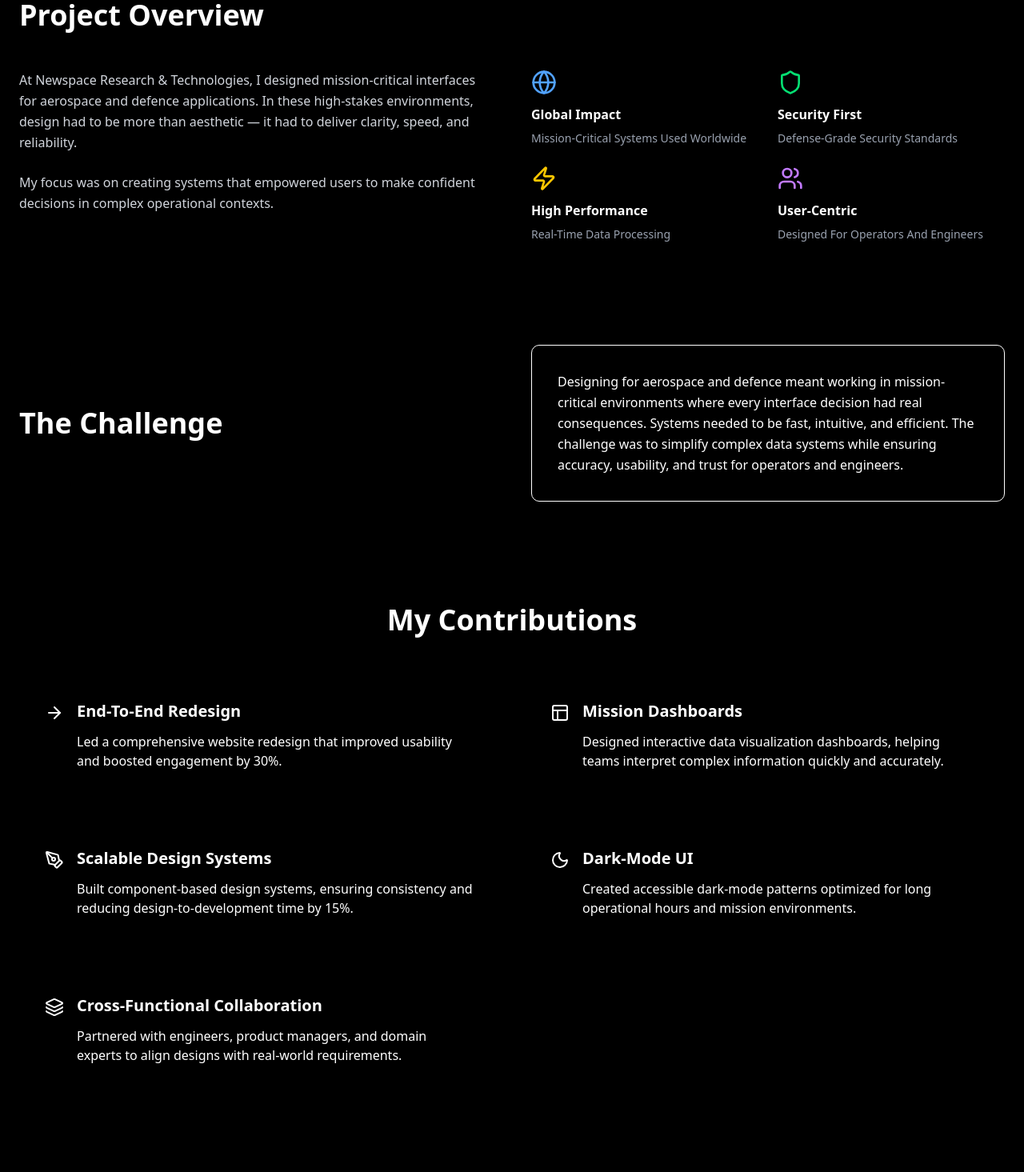
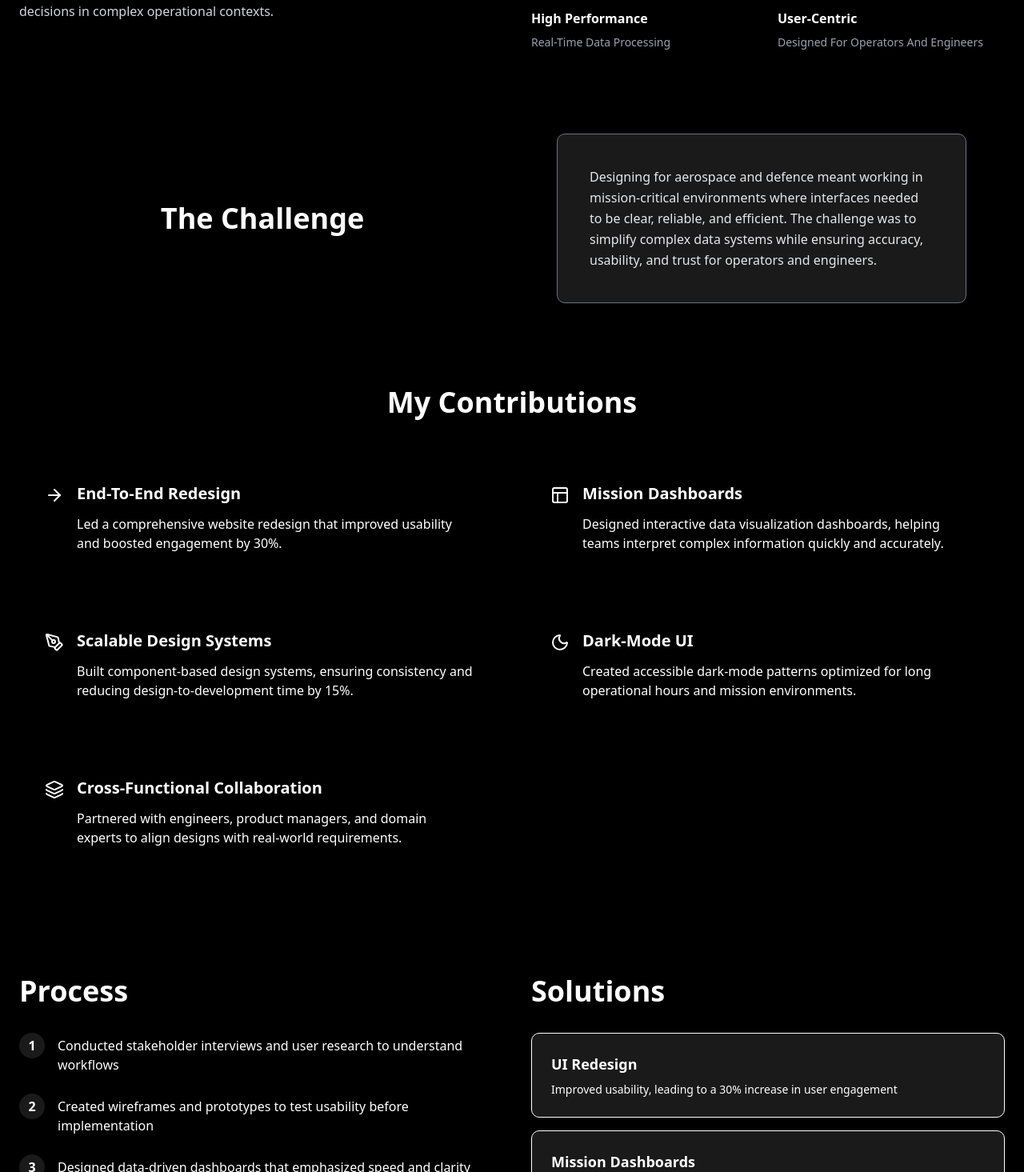
Before and after one commit to guptaRishi00/Shristi-port, a Next.js app: page /Projects/Newspace in a window 1280 px wide. Shown: the part 865-2330 px from the top of the page at 80% size. Built offline with nearby package versions, Linux system fonts and the light colour scheme.

Commit message:
Updated project page

```diff
--- a/app/Projects/Newspace/page.tsx
+++ b/app/Projects/Newspace/page.tsx
@@ -33,7 +33,7 @@ export default function NewspacePortfolio() {
       <Navbar />
 
       {/* Hero Section */}
-      <section className="relative w-full min-h-screen">
+      <section className="relative w-full min-h-[70vh]">
   {heroBackgroundImage && (
     <>
       <Image
@@ -47,9 +47,7 @@ export default function NewspacePortfolio() {
     </>
   )}
 
-        {/* Hero Content */}
   <div className="relative z-20 max-w-7xl mx-auto px-6 sm:px-12 lg:px-16 pt-24 sm:pt-32 flex flex-col">
-          {/* Back to Projects Button */}
     <Link href="/#projects" scroll={true}>
       <button className="flex items-center gap-2 text-gray-400 hover:text-white transition-colors mb-6">
         <ArrowLeft className="w-4 h-4" />
@@ -57,7 +55,6 @@ export default function NewspacePortfolio() {
       </button>
     </Link>
 
-          {/* Hero Text */}
     <h1 className="text-4xl sm:text-5xl md:text-6xl font-bold mb-4 sm:mb-6 leading-tight">
       Newspace Research & Technologies
     </h1>
@@ -121,16 +118,27 @@ export default function NewspacePortfolio() {
       </section>
 
      {/* The Challenge */}
-      <section className="max-w-7xl mx-auto px-6 py-16">
+<section className="max-w-7xl mx-auto px-6 sm:px-10 py-10">
   <div className="grid md:grid-cols-2 gap-12 items-center">
-          <h2 className="text-4xl font-bold">The Challenge</h2>
-          <div className="border border-white rounded-lg p-8">
-            <p className="text-white leading-relaxed">
-              Designing for aerospace and defence meant working in mission-critical environments where every interface decision had real consequences. Systems needed to be fast, intuitive, and efficient. The challenge was to simplify complex data systems while ensuring accuracy, usability, and trust for operators and engineers.
+    {/* Heading */}
+    <div className="flex items-center justify-center">
+      <h2 className="text-4xl font-bold text-center">
+        The Challenge
+      </h2>
+    </div>
+
+    {/* Right Gray Box */}
+    <div className="bg-white/10 border border-gray-500 rounded-lg p-10 max-w-lg mx-auto h-full">
+      <p className="text-gray-200 leading-relaxed">
+        Designing for aerospace and defence meant working in mission-critical environments where interfaces needed to be clear, reliable, and efficient. The challenge was to simplify complex data systems while ensuring accuracy, usability, and trust for operators and engineers.
       </p>
     </div>
   </div>
 </section>
+
+
+
+
 
       {/* My Contributions */}
       <section className="max-w-7xl mx-auto px-6 py-16">
@@ -209,7 +217,7 @@ export default function NewspacePortfolio() {
                 "Collaborated closely with engineers and domain experts to ensure feasibility and alignment with real-world operations"
               ].map((text, i) => (
                 <div key={i} className="flex gap-4">
-                  <div className="flex-shrink-0 w-8 h-8 bg-white text-black rounded-full flex items-center justify-center font-semibold">
+                  <div className="flex-shrink-0 w-8 h-8 bg-white/10 text-white rounded-full flex items-center justify-center font-semibold">
                     {i + 1}
                   </div>
                   <p className="text-white pt-1">{text}</p>
@@ -228,7 +236,7 @@ export default function NewspacePortfolio() {
                 { title: "Dark-Mode UI", text: "Crafted accessible dark-mode layouts optimized for long operational shifts" },
                 { title: "Design Systems", text: "Introduced component libraries that reduced design-to-development time by 15%" },
               ].map((item, i) => (
-                <div key={i} className="border border-white rounded-lg p-6">
+                <div key={i} className="border border-white bg-white/10 rounded-lg p-6">
                   <h3 className="font-semibold text-lg mb-2">{item.title}</h3>
                   <p className="text-white text-sm">{item.text}</p>
                 </div>
--- a/components/WhatIDo.tsx
+++ b/components/WhatIDo.tsx
@@ -1,15 +1,17 @@
-import React from "react";
+"use client";
+import React, { FC } from "react";
 
-export default function WhatIDo() {
-  const skills = [
-    ["UI/UX Design", "User Research", "UI/UX Design", "Design Thinking", "Prototyping"],
-    ["Design Systems", "User-Centric Design", "UX Strategy", "Product Design"],
-    ["Usability Testing", "Collaboration"],
-  ];
+const skills: string[][] = [
+  ["UI/UX Design", "User Research", "UI/UX Design", "Design Thinking", "Prototyping"],
+  ["Design Systems", "User-Centric Design", "UX Strategy", "Product Design"],
+  ["Usability Testing", "Collaboration"],
+];
 
+const WhatIDo: FC = () => {
   return (
-    <section className="w-full bg-black flex flex-col items-center px-6 sm:px-12 lg:px-24 py-16 sm:py-20 lg:py-24">
-      <div className="w-full max-w-6xl flex flex-col items-center">
+    <section className="w-full bg-black flex flex-col items-center px-6 sm:px-12 lg:px-24 pt-32 pb-16 sm:pb-20 lg:pb-20">
+      {/* Top padding kept as pt-32 */}
+      <div className="w-full max-w-7xl flex flex-col items-center">
 
         {/* Heading */}
         <h2 className="text-4xl sm:text-5xl lg:text-6xl font-bold text-white text-center mb-8">
@@ -17,7 +19,7 @@ export default function WhatIDo() {
         </h2>
 
         {/* Description */}
-        <p className="text-gray-300 text-base sm:text-lg leading-relaxed text-center max-w-3xl mb-12">
+        <p className="text-gray-300 text-base sm:text-lg leading-relaxed text-center max-w-6xl mb-12">
           From understanding user needs to crafting pixel-perfect interfaces, I
           design products that are not just visually appealing but also intuitive
           and impactful. I combine user research, design thinking, and
@@ -26,7 +28,7 @@ export default function WhatIDo() {
         </p>
 
         {/* Skills Tags */}
-        <div className="flex flex-col space-y-4 w-full">
+        <div className="flex flex-col space-y-4 w-full max-w-6xl">
           {skills.map((row, rowIndex) => (
             <div
               key={rowIndex}
@@ -48,4 +50,6 @@ export default function WhatIDo() {
       </div>
     </section>
   );
-}
+};
+
+export default WhatIDo;
```
Lines whose indentation alone changed are shown as unchanged.
